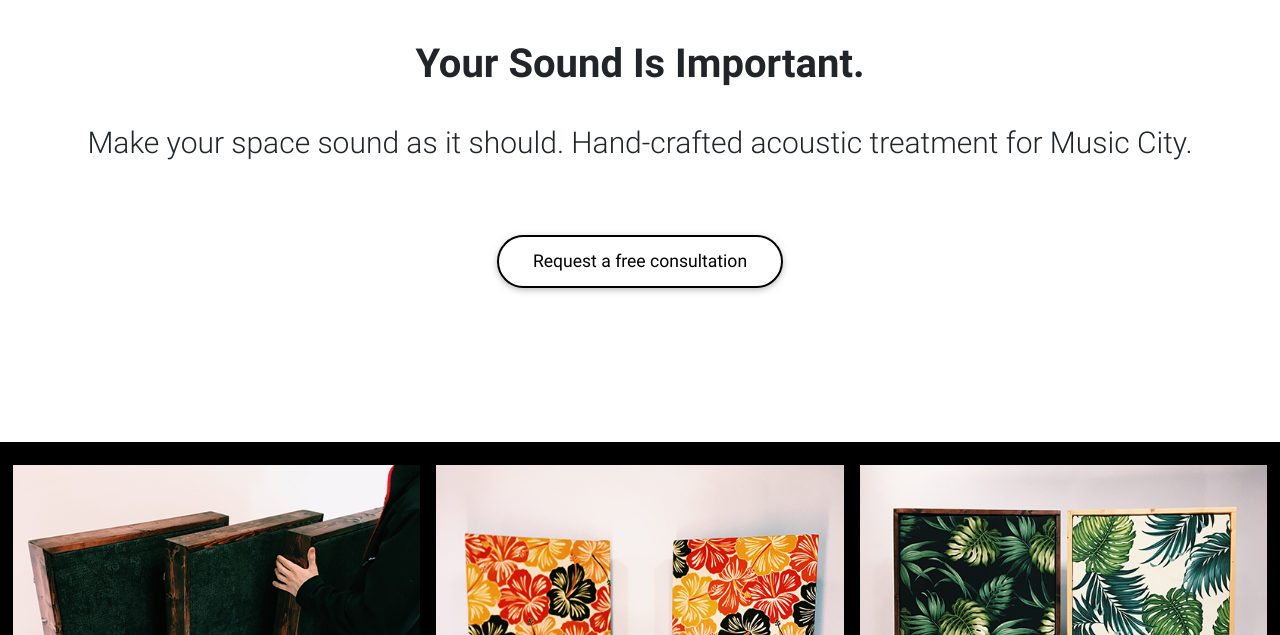
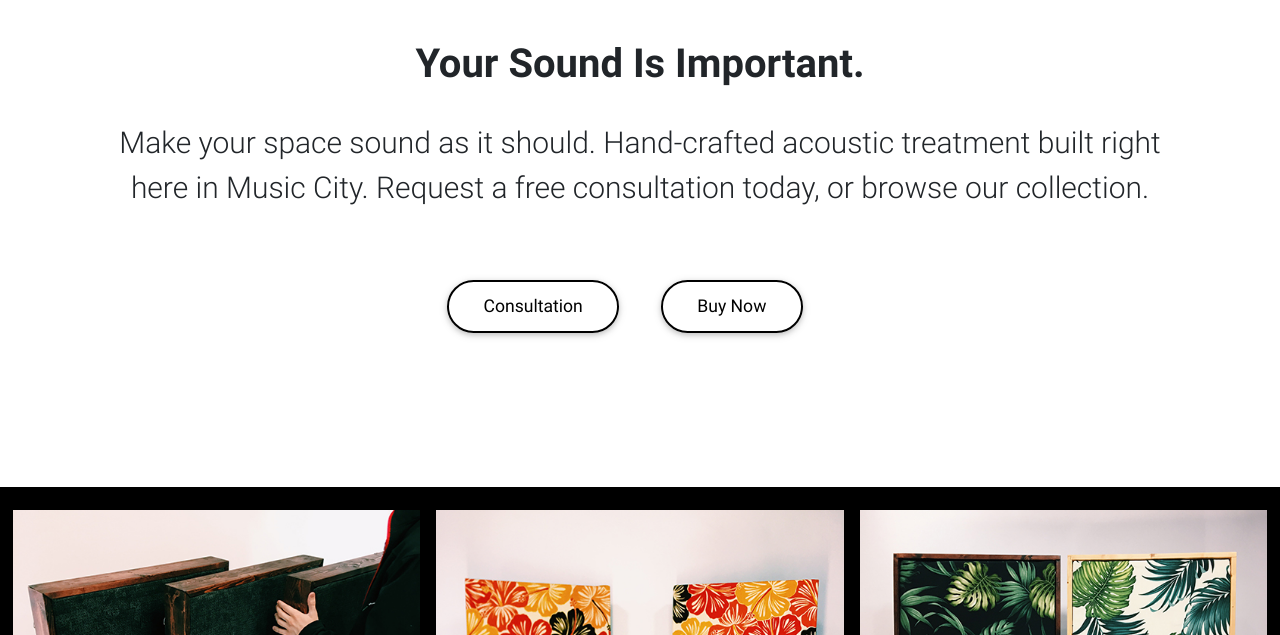
Before and after one commit to joepill815/nashville-sound-panels, a plain HTML site: page index.html in a window 1280 px wide. Shown: the part 960-1595 px from the top of the page. Drawn offline with Linux system fonts and the light colour scheme.

Commit message:
Created a buy now button, linked it to the shopify store, changed the intro slide text

```diff
--- a/index.html
+++ b/index.html
@@ -93,17 +93,24 @@
     </div>
     <br>
     <div class="row">
-      <div class="col-12 text-center">
-        <p>Make your space sound as it should. Hand-crafted acoustic treatment for Music City.</p>
+      <div class="container">
+        <div class="col-12 text-center">
+          <p>Make your space sound as it should. Hand-crafted acoustic treatment built right here in Music City. Request a free
+            consultation today, or browse our collection.</p>
+        </div>
       </div>
     </div>
     <div class="row justify-content-center my-5">
-      <div class="col-12 text-center">
+      <div class="col-6 text-right">
         <a href="https://goo.gl/forms/KvRSoeojqtjyYbDW2" target="_blank"><button type="button" class="btn btn-outline-black btn-rounded z-depth-3"
-            style="font-size: 1.1rem;">Request a free consultation</button></a>
+            style="font-size: 1.1rem;">Consultation</button></a>
+      </div>
+      <div class="col-6 text-left">
+        <a href="https://nashville-sound-panels.myshopify.com" target="_blank"><button type="button" class="btn btn-outline-black btn-rounded z-depth-3"
+            style="font-size: 1.1rem;">Buy Now</button></a>
       </div>
     </div>
-  </div>
+    </div>
   <div class="container-fluid fp-auto-height-responsive" data-anchor="explore" id="explore" style="background-color: black;">
     <div class="row">
       <div class="col-md-12">
```
